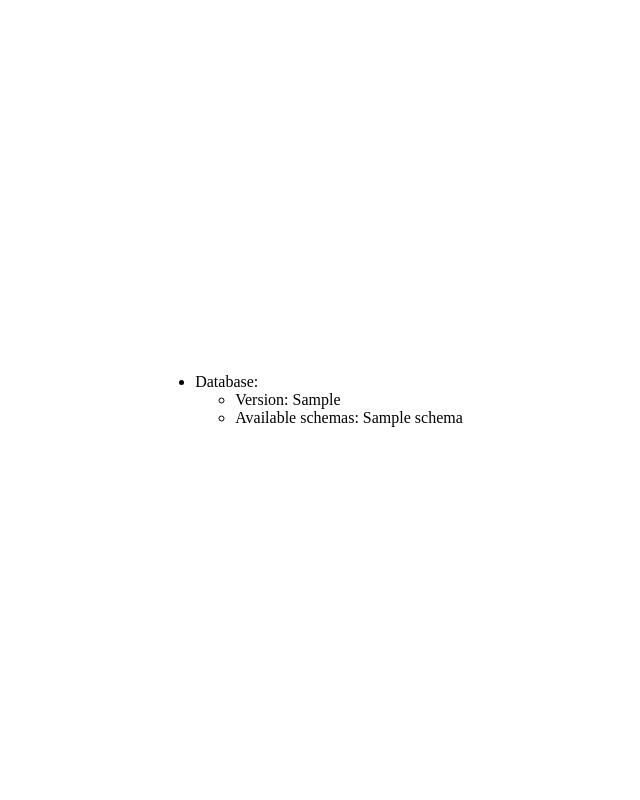
After one commit to Wribbe/project-lillemi, a Flask app: template lillemi/templates/info.html in a window 1280 px wide. The commit adds this page. Shown: the whole page, without its empty margins (331-971 px from the left). Run offline with Flask 2, Linux system fonts and the light colour scheme; the template is opened without the code that fills it: most values are stand-ins (such as "Sample title", 1, 10 or a date in 2020); parts of the project's set-up code (start-up, migrations or seed data) failed here and were passed over.

Commit message:
Add listing of available db-schemas to /info

```diff
--- a/lillemi/app.py
+++ b/lillemi/app.py
@@ -33,7 +33,11 @@ def login():
 
 @app.route('/info')
 def info():
-    return f"db version: {db.version()}"
+    return render_template(
+      'info.html',
+      db_version=db.version(),
+      schemas=db.schemas()
+    )
 
 
 def run():
--- a/lillemi/db.py
+++ b/lillemi/db.py
@@ -4,7 +4,9 @@ import sqlite3
 from flask import g, current_app
 from pathlib import Path
 
+FORMAT_DB_SCHEMA = "{:04d}_schema.sql"
 PATH_ROOT = Path(__file__).parent.parent
+PATH_SCHEMAS = PATH_ROOT / 'lillemi' / 'schemas'
 PATH_DATA = Path(os.environ.get('LILLEMI_PATH_DATA', PATH_ROOT))
 
 if not PATH_DATA.is_dir():
@@ -40,5 +42,15 @@ def commit():
     get().commit()
 
 
+def schemas():
+    schemas = {}
+    for file in  sorted(PATH_SCHEMAS.iterdir()):
+        if not file.suffix == ".sql":
+            continue
+        version = int(file.stem.split('_')[0])
+        schemas[version] = file
+    return schemas
+
+
 def version():
     return execute("PRAGMA user_version", fetchone=True)['user_version']
--- a/lillemi/static/style.css
+++ b/lillemi/static/style.css
@@ -1,9 +1,9 @@
-* {
+body {
   margin: 0;
   padding: 0;
 }
 
-body {
+#content {
   display: flex;
   height: 100vh;
   flex-direction: column;
--- a/lillemi/templates/base.html
+++ b/lillemi/templates/base.html
@@ -4,6 +4,8 @@
     <link rel="stylesheet" href="{{ url_for('static', filename='style.css') }}"/>
   </head>
   <body>
-    {% block content %}{% endblock %}
+    <div id="content">
+      {% block content %}{% endblock %}
+    </div>
   </body>
 </html>
--- /dev/null
+++ b/lillemi/templates/info.html
@@ -0,0 +1,11 @@
+{% extends "base.html" %}
+{% block content %}
+  <ul>
+    <li> Database:
+      <ul>
+        <li>Version: {{db_version}}</li>
+        <li>Available schemas: {{ schemas | join(',') }}</li>
+      </ul>
+    </li>
+  </ul>
+{% endblock %}
```
Also changed, not shown: lillemi/schemas/0001_schema.sql (renamed from lillemi/schema.sql).
